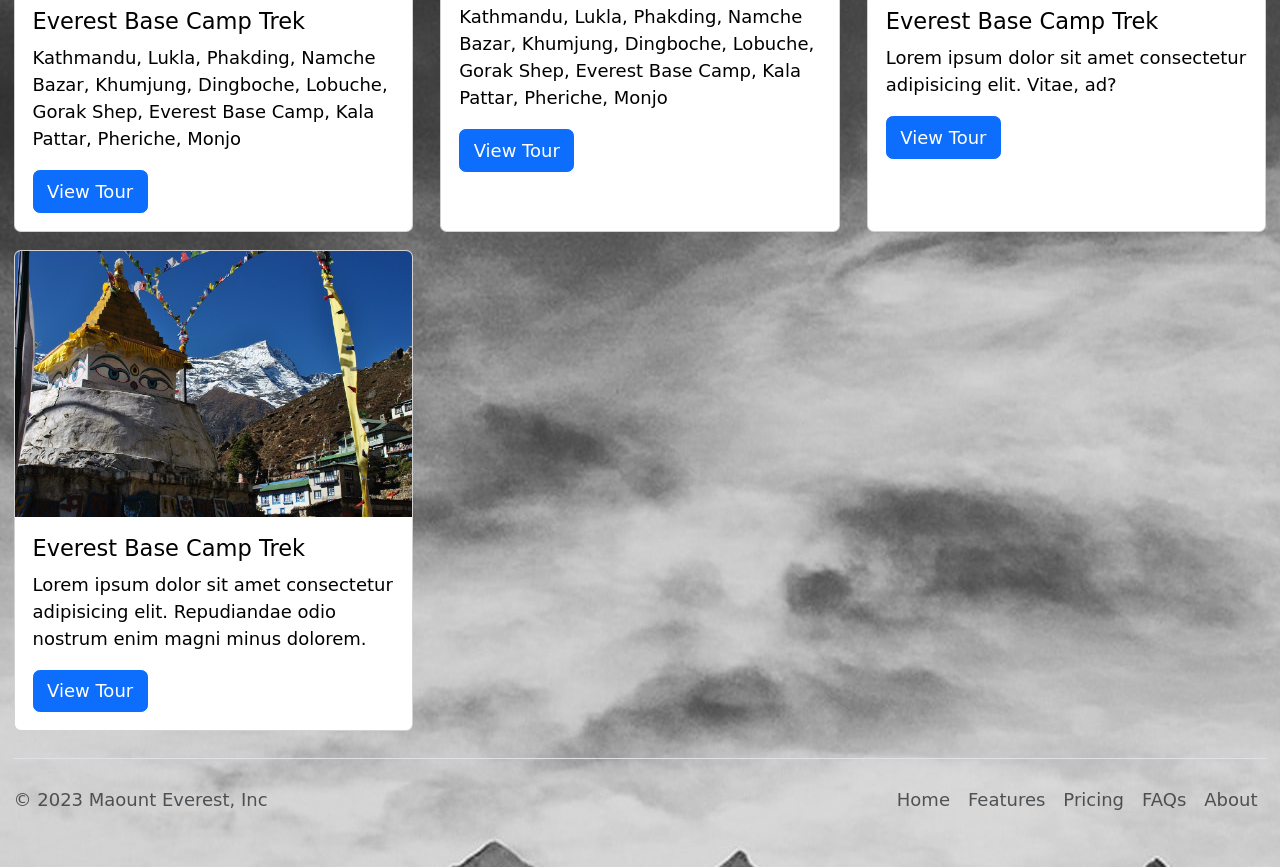
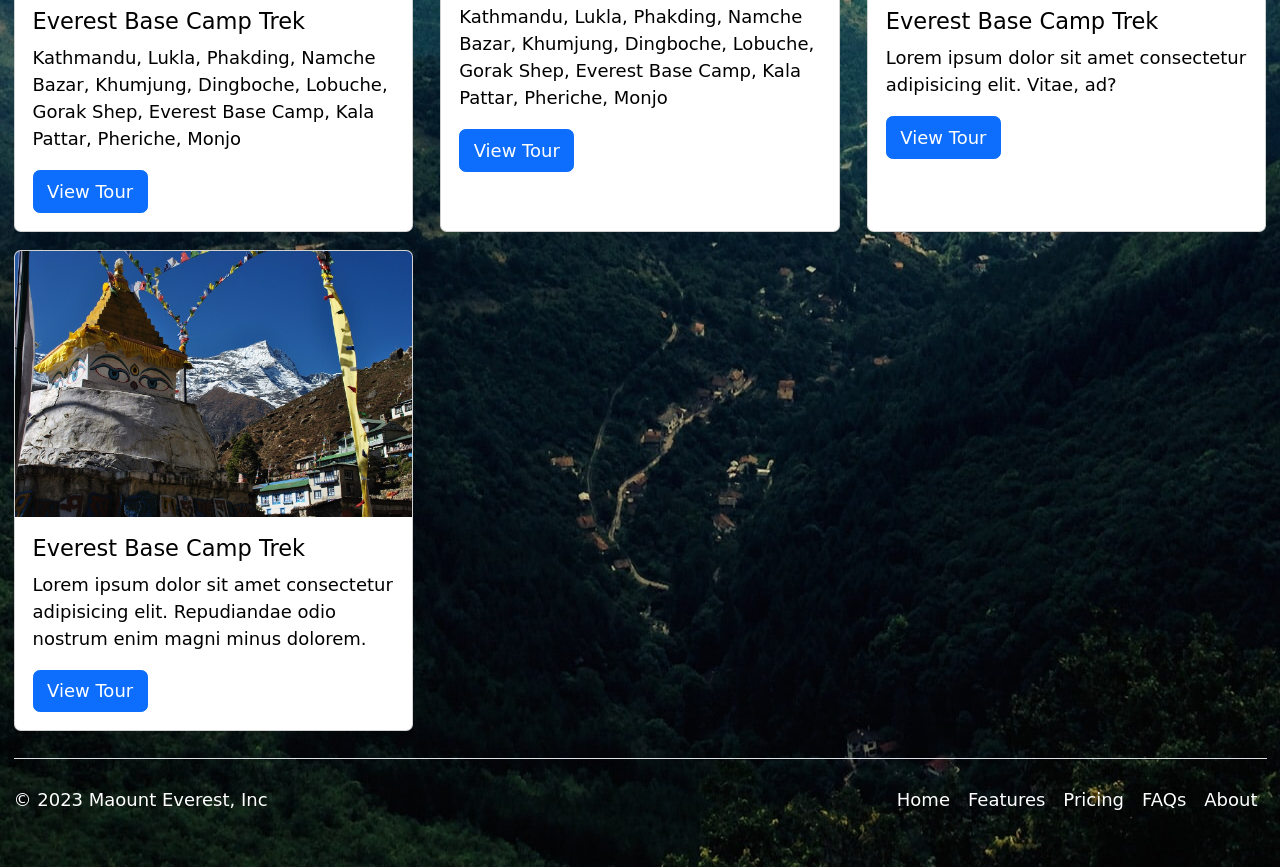
Before and after one commit to VNenad93/FE18-Bootstrap-Day2-Vasiljev-Azabdaftar, a plain HTML site: page NazilaA/Travel/index.html in a window 1280 px wide. Shown: the part 1069-1936 px from the top of the page. Drawn offline with nearby package versions, Linux system fonts and the light colour scheme; a web font is replaced by a local one.

Commit message:
background changed

```diff
--- a/NazilaA/Travel/css/style.css
+++ b/NazilaA/Travel/css/style.css
@@ -5,15 +5,26 @@ Html{
 }
 body{
     font-family: 'Aboreto', cursive;
-    background-image: url("../image/backg.jpg");
+    background-image: url("../image/alexander-videnov-am7TTMSpT_k-unsplash.jpg");
     background-repeat: no-repeat;
-    color: aliceblue;
+    background-position: center bottom, left top;
+    z-index: -1;
+   /* color: aliceblue;*/
 
 }
 .bodyContainer{
 margin: .2rem auto;
 }
 
-.card{
+.card {
     color: black;
 }
+
+footer p{
+    color: white;
+}
+
+.nav-link{
+    text-decoration: none;
+    color: white;
+}
--- a/NazilaA/Travel/index.html
+++ b/NazilaA/Travel/index.html
@@ -154,7 +154,8 @@
                     <img src="image/Top_D4.jpg" class="card-img-top h-70" alt="Base Camp">
                     <div class="card-body h-25">
                         <h5 class="card-title">Everest Base Camp Trek</h5>
-                        <p class="card-text">Lorem ipsum dolor sit amet consectetur adipisicing elit. Repudiandae odio nostrum enim magni minus dolorem.</p>
+                        <p class="card-text">Lorem ipsum dolor sit amet consectetur adipisicing elit. Repudiandae odio
+                            nostrum enim magni minus dolorem.</p>
                         <a href="#" class="btn btn-primary">View Tour</a>
                     </div>
                 </div>
@@ -163,18 +164,18 @@
 
         </div>
 
-        <footer class=" footerc d-flex flex-wrap justify-content-between align-items-center py-3 my-4 border-top">
-            <p class="col-md-4 mb-0 text-muted">&copy; 2023 Maount Everest, Inc</p>
+        <footer class="d-flex flex-wrap justify-content-between align-items-center py-3 my-4 border-top">
+            <p class="col-md-4 mb-0">&copy; 2023 Maount Everest, Inc</p>
 
 
             <ul class="nav col-md-4 justify-content-end">
-              <li class="nav-item"><a href="#" class="nav-link px-2 text-muted">Home</a></li>
-              <li class="nav-item"><a href="#" class="nav-link px-2 text-muted">Features</a></li>
-              <li class="nav-item"><a href="#" class="nav-link px-2 text-muted">Pricing</a></li>
-              <li class="nav-item"><a href="#" class="nav-link px-2 text-muted">FAQs</a></li>
-              <li class="nav-item"><a href="#" class="nav-link px-2 text-muted">About</a></li>
+                <li class="nav-item"><a href="#" class="nav-link px-2">Home</a></li>
+                <li class="nav-item"><a href="#" class="nav-link px-2">Features</a></li>
+                <li class="nav-item"><a href="#" class="nav-link px-2">Pricing</a></li>
+                <li class="nav-item"><a href="#" class="nav-link px-2">FAQs</a></li>
+                <li class="nav-item"><a href="#" class="nav-link px-2">About</a></li>
             </ul>
-          </footer>
+        </footer>
     </div>
 
 
```
Also changed, not shown: NazilaA/Travel/image/alexander-videnov-am7TTMSpT_k-unsplash.jpg (added).
